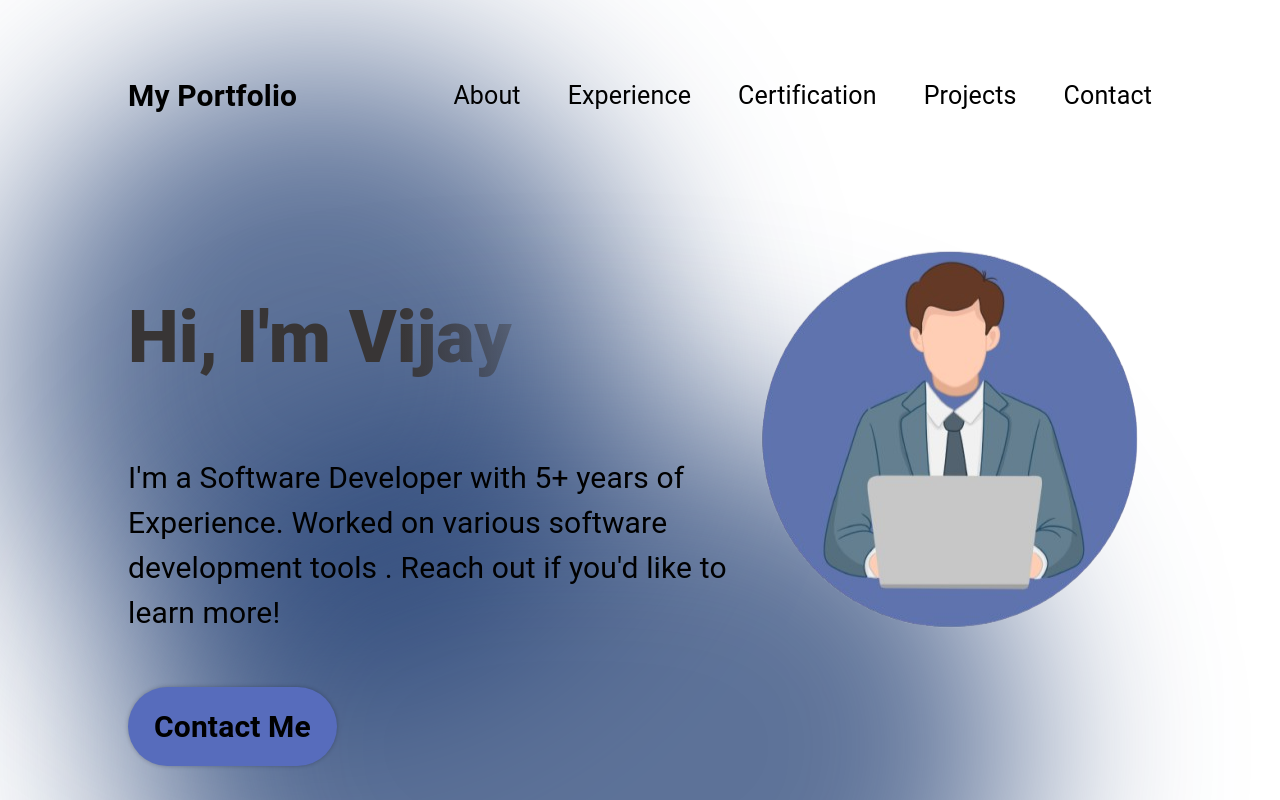
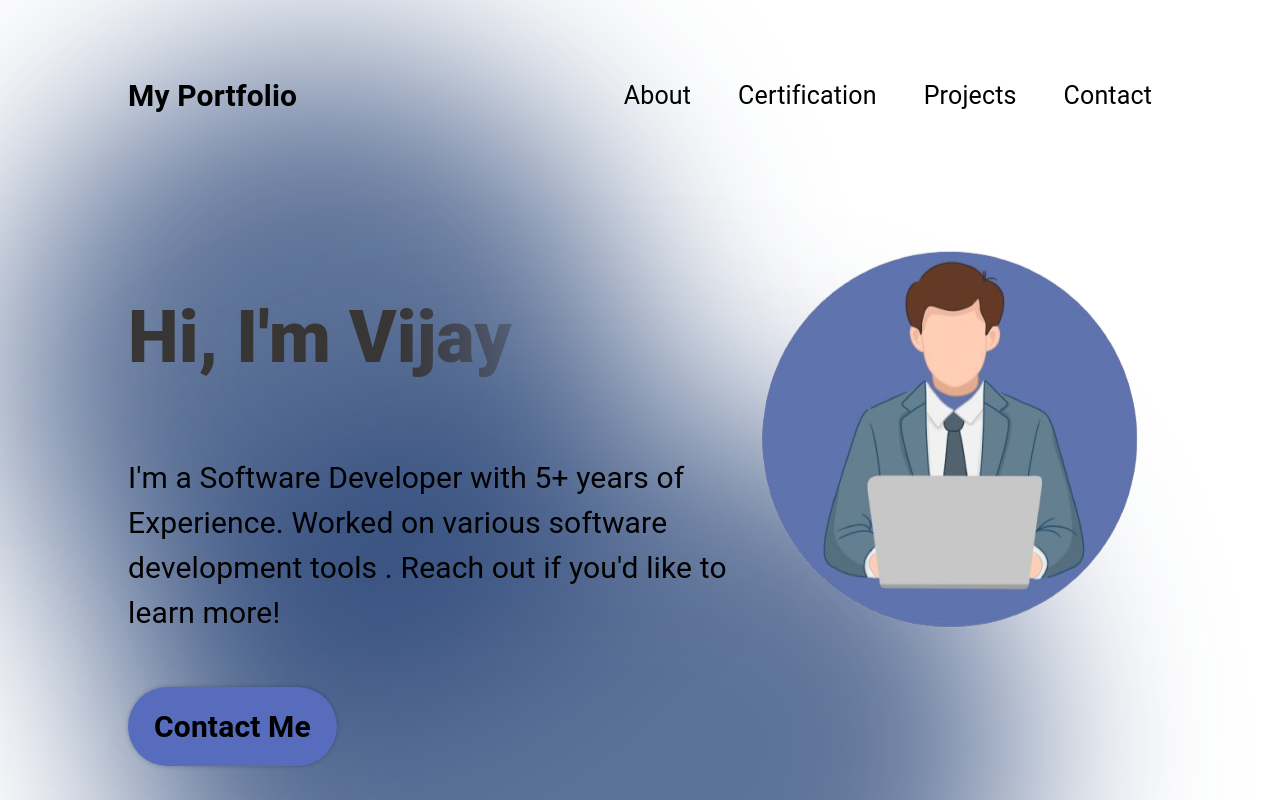
Before and after one commit to vijaycvcoder/landing-page, a React (Create React App) app: page / in a window 1280 px wide. Shown: the top 800 px of the page. Built offline with nearby package versions, Linux system fonts and the light colour scheme.

Commit message:
Fix header title issue & remove experience

```diff
--- a/public/index.html
+++ b/public/index.html
@@ -24,7 +24,7 @@
       work correctly both with client-side routing and a non-root public URL.
       Learn how to configure a non-root public URL by running `npm run build`.
     -->
-    <title>React App</title>
+    <title>Vijay's Portfolio</title>
   </head>
   <body>
     <noscript>You need to enable JavaScript to run this app.</noscript>
--- a/src/components/Header.js
+++ b/src/components/Header.js
@@ -23,9 +23,6 @@ export const Header = () =>{
             <a href='#about'>About</a>
           </li>
           <li>
-            <a href='#experience'>Experience</a>
-          </li>
-          <li>
             <a href='#certification'>Certification</a>
           </li>
           <li>
```
